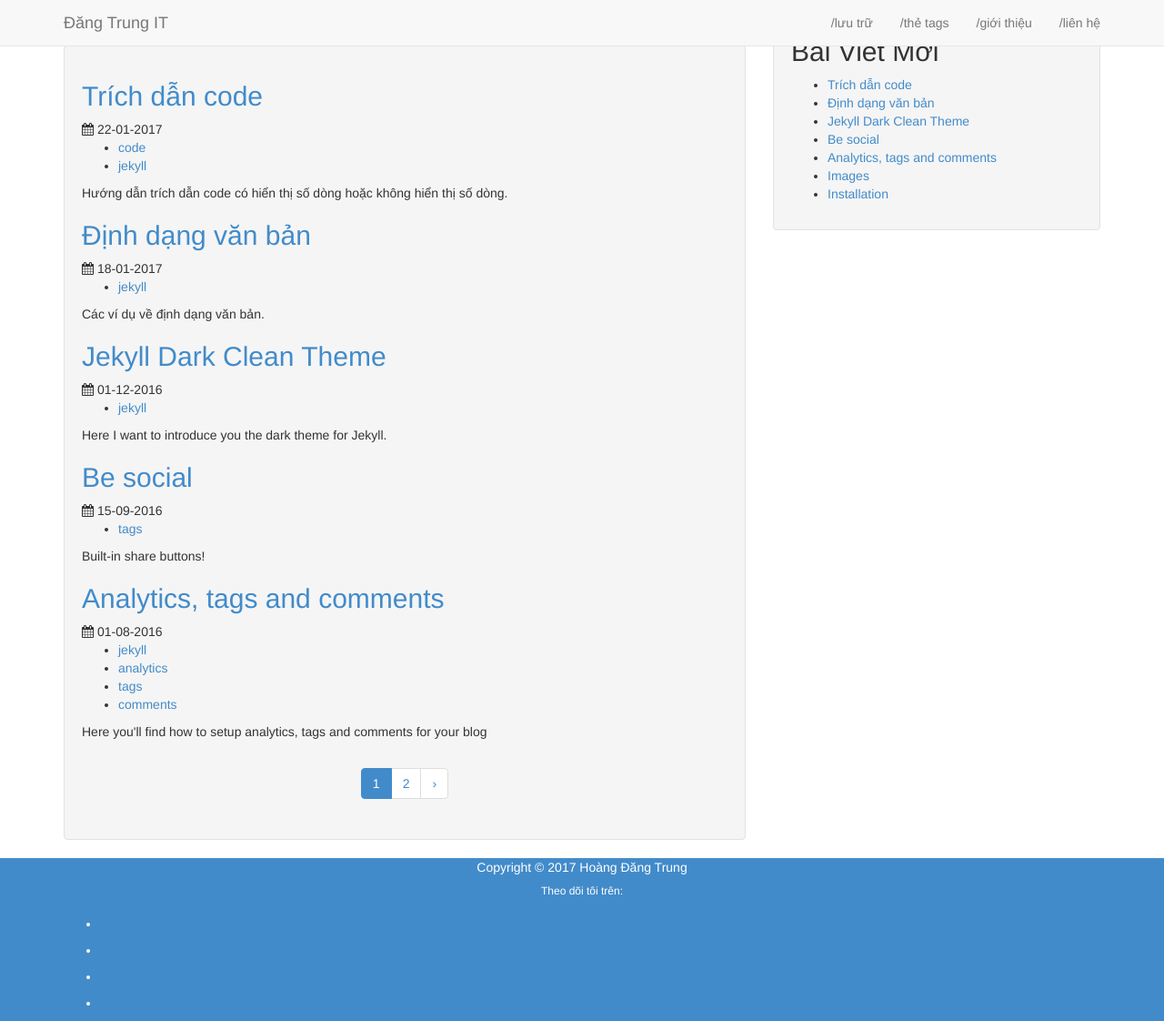
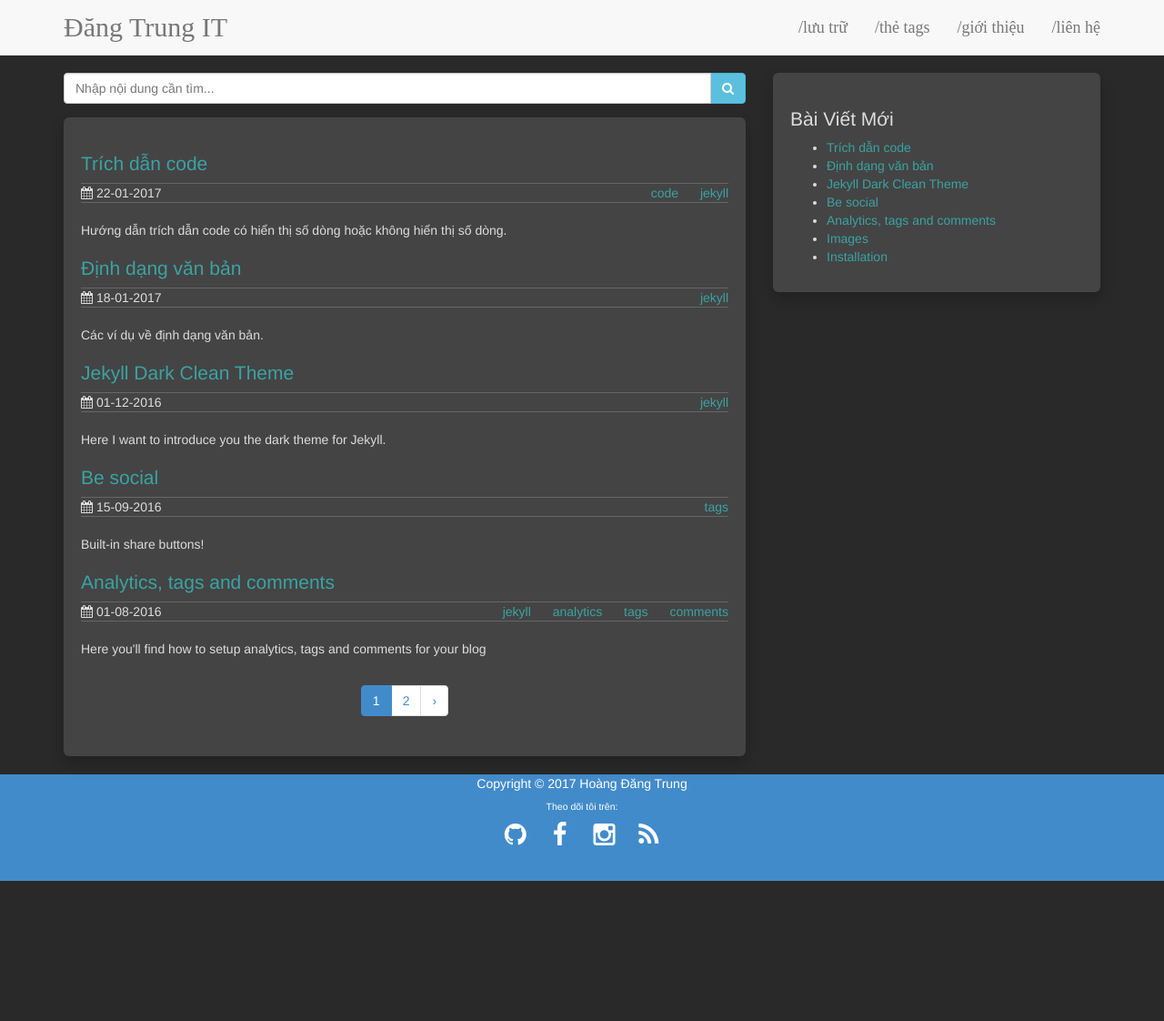
Before and after one commit to hoangdangtrungvn/hoangdangtrungvn.github.io, a Jekyll site: the page built from index.html, in a window 1280 px wide and 1122 px high. Shown: the whole window at 91% size. Built offline with Jekyll 4.4.1, drawn with Linux system fonts in a browser that asks for light colours; the list of posts is cut into pages by our own code.

Commit message:
Update header.html

```diff
--- a/_includes/header.html
+++ b/_includes/header.html
@@ -14,7 +14,7 @@
 	<meta property="fb:app_id" content="{{ site.facebook.app_id }}"/>
 	<title>{% if page.title %}{{ page.title }} - {% endif %}{{ site.name }}</title>
 	<link href="{{site.baseurl | prepend:site.url}}/css/bootstrap.min.css" rel="stylesheet">
-	<link href="{{site.baseurl | prepend:site.url}}/css/newstyle.css" rel="stylesheet">
+	<link href="{{site.baseurl | prepend:site.url}}/newstyle.css" rel="stylesheet">
 	<link href="{{site.baseurl | prepend:site.url}}/css/syntax.css" rel="stylesheet">
 	<link href="{{site.baseurl | prepend:site.url}}/css/font-awesome/css/font-awesome.min.css" rel="stylesheet">
 	<link href="https://fonts.googleapis.com/css?family=Maven+Pro&amp;subset=vietnamese" rel="stylesheet">
```
